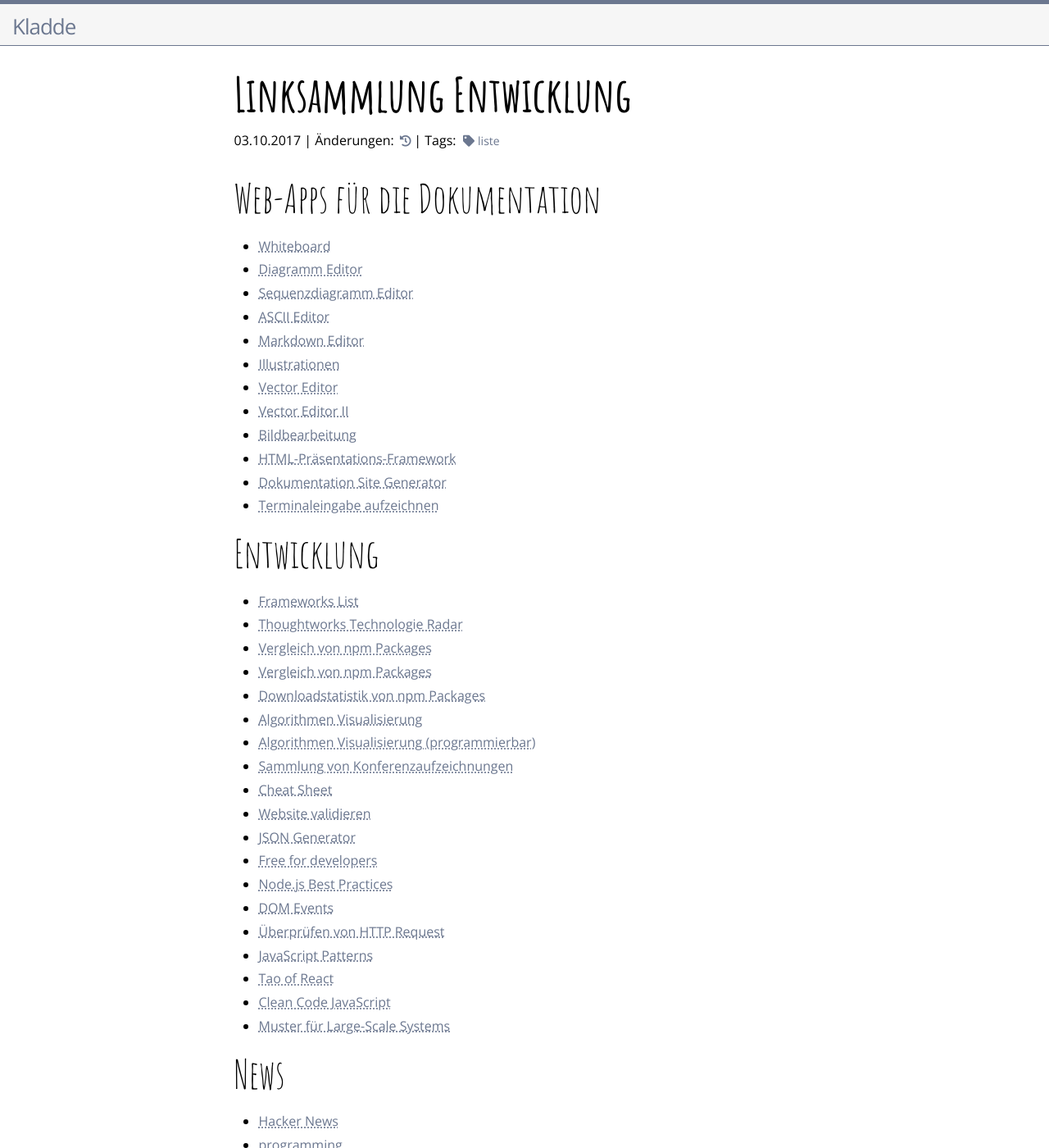
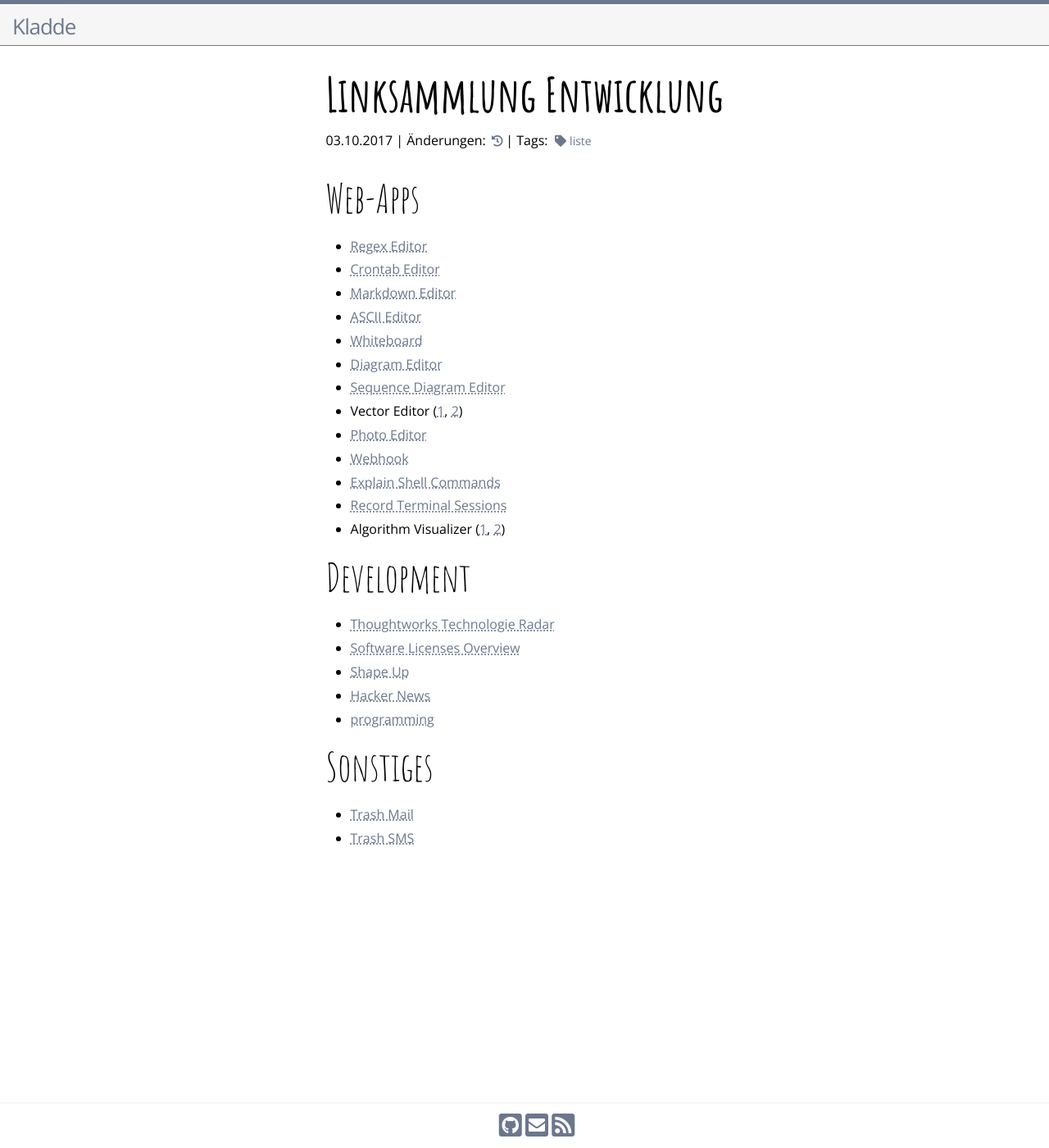
Before and after one commit to chhch/chhch.github.io, a Jekyll site: the page built from _posts/2017-10-03-linksammlung.md, in a window 1280 px wide and 1400 px high. Shown: the whole window at 82% size. Built offline with Jekyll 4.4.1, drawn with Linux system fonts in a browser that asks for light colours; nearby versions of some CDN libraries; our own code applies the rules of GitHub Pages for plain Markdown files; comment, search, counter and statistics services are not loaded; some of the changed text lies outside the part shown.

Commit message:
Update links

```diff
--- a/_posts/2017-10-03-linksammlung.md
+++ b/_posts/2017-10-03-linksammlung.md
@@ -1,91 +1,33 @@
 ---
 title: Linksammlung Entwicklung
-tags: [liste]
+tags: [ liste ]
 ---
 
-## Web-Apps für die Dokumentation
+## Web-Apps
 
+- [Regex Editor](https://regexr.com/)
+- [Crontab Editor](https://crontab.guru/)
+- [Markdown Editor](https://stackedit.io/)
+- [ASCII Editor](http://asciiflow.com/)
 - [Whiteboard](https://excalidraw.com/)
-- [Diagramm Editor](https://www.draw.io/)
-- [Sequenzdiagramm Editor](https://sequencediagram.org/)
-- [ASCII Editor](http://asciiflow.com/)
-- [Markdown Editor](https://stackedit.io/)
-- [Illustrationen](https://icons8.com/vector-creator)
-- [Vector Editor](https://vectr.com/)
-- [Vector Editor II](https://boxy-svg.com/)
-- [Bildbearbeitung](https://www.photopea.com/)
-- [HTML-Präsentations-Framework](https://github.com/hakimel/reveal.js)
-- [Dokumentation Site Generator](https://docsify.js.org)
-- [Terminaleingabe aufzeichnen](https://asciinema.org/)
+- [Diagram Editor](https://www.draw.io/)
+- [Sequence Diagram Editor](https://sequencediagram.org/)
+- Vector Editor ([1](https://vectr.com/), [2](https://boxy-svg.com/))
+- [Photo Editor](https://www.photopea.com/)
+- [Webhook](https://webhook.site/)
+- [Explain Shell Commands](https://explainshell.com)
+- [Record Terminal Sessions](https://asciinema.org/)
+- Algorithm Visualizer ([1](http://visualgo.net/), [2](http://algo-visualizer.jasonpark.me/))
 
-## Entwicklung
+## Development
 
-- [Frameworks List](http://hotframeworks.com/)
 - [Thoughtworks Technologie Radar](https://www.thoughtworks.com/de/radar)
-- [Vergleich von npm Packages](https://npmcompare.com/)
-- [Vergleich von npm Packages](https://moiva.io/)
-- [Downloadstatistik von npm Packages](https://www.npmtrends.com/)
-- [Algorithmen Visualisierung](http://visualgo.net/)
-- [Algorithmen Visualisierung (programmierbar)](http://algo-visualizer.jasonpark.me/)
-- [Sammlung von Konferenzaufzeichnungen](https://talkery.io/)
-- [Cheat Sheet](https://cheat.sh/)
-- [Website validieren](https://webhint.io/scanner/998c33fe-2a05-45ee-99ed-ad6d42606886#Performance)
-- [JSON Generator](https://next.json-generator.com/)
-- [Free for developers](https://free-for.dev/#/)
-- [Node.js Best Practices](https://github.com/goldbergyoni/nodebestpractices)
-- [DOM Events](https://domevents.dev/)
-- [Überprüfen von HTTP Request](https://webhook.site/)
-- [JavaScript Patterns](https://www.patterns.dev/)
-- [Tao of React](https://alexkondov.com/tao-of-react/)
-- [Clean Code JavaScript](https://github.com/ryanmcdermott/clean-code-javascript)
-- [Muster für Large-Scale Systems](https://github.com/binhnguyennus/awesome-scalability#architecture)
-
-## News
-
-- [Hacker News](http://besthackernews.herokuapp.com/#)
+- [Software Licenses Overview](https://tldrlegal.com/)
+- [Shape Up](https://basecamp.com/shapeup)
+- [Hacker News](https://hn.algolia.com/hot)
 - [programming](https://www.reddit.com/r/programming/top/?t=month)
-- [web.dev Blog](https://web.dev/blog/)
-
-## Design
-
-- [Vector Icons](http://www.flaticon.com/)
-- [Icons for everything](https://thenounproject.com/)
-- [Tabler Icons](https://tablericons.com/)
-- [Phosphor Icons](https://phosphoricons.com/)
-- [Free High Quality Images](https://pixabay.com/)
-- [Adobe Color CC](https://color.adobe.com/de/)
-- [UX Best Practices](https://uxmovement.com/)
-- [Illustrationen Menschen](https://undraw.co/illustrations)
-- [Illustrationen Menschen (Vorlagen)](https://www.humaaans.com/)
-- [Schriftgrößen testen](https://type-scale.com/)
-- [CSS Frameworks](https://github.com/troxler/awesome-css-frameworks/blob/master/readme.md)
-- [Bildgröße reduzieren](https://squoosh.app/)
-- [Bildhintergrund entfernen](https://www.remove.bg/)
-- [Laws of UX](https://lawsofux.com/)
-- [Font Pairing](https://fontjoy.com/)
 
 ## Sonstiges
 
-- [Einweg E-Mail-Adressen](https://www.mohmal.com/de)
-- [Einweg SMS-Nummern](https://smsreceivefree.com/)
-- [Have I been pwned?](https://haveibeenpwned.com/)
-- [Passwortstärke testen](https://github.com/dropbox/zxcvbn/issues/210)
-- [Softwarelizenzen](https://tldrlegal.com/)
-- [Softwarelizenzen Tabelle](https://choosealicense.com/appendix/)
-- [Großschreibung englischer Titel](https://titlecaseconverter.com/)
-- [Unicode Tabelle](http://unicode-table.com/)
-- [HTTP Status Diagramm](https://raw.githubusercontent.com/for-GET/http-decision-diagram/master/httpdd.png)
-- [Gesetzte](https://github.com/dwmkerr/hacker-laws)
-- Falsehoods about [Names](https://www.kalzumeus.com/2010/06/17/falsehoods-programmers-believe-about-names/), [Adressen](https://www.mjt.me.uk/posts/falsehoods-programmers-believe-about-addresses/), [Time](https://infiniteundo.com/post/25326999628/falsehoods-programmers-believe-about-time), [Geography](https://wiesmann.codiferes.net/wordpress/?p=15187&lang=en), [Text](https://wiesmann.codiferes.net/wordpress/?p=30296), [Phone Numbers](https://github.com/google/libphonenumber/blob/master/FALSEHOODS.md) and [Shopping](https://wiesmann.codiferes.net/wordpress/?p=22201)
-- [wtfjs](https://github.com/denysdovhan/wtfjs)
-- [professional-programming](https://github.com/charlax/professional-programming#must-read-articles)
-- [Google Play Advanced Search](https://play.gqqnbig.me/)
-- [Shape Up](https://basecamp.com/shapeup)
-- [Ähnliche Papers finden](https://app.litmaps.co/)
-- [Ähnliche Papers finden II](https://www.connectedpapers.com/)
-
-### Artikel und Videos
-
-- [What is Spring Framework?](https://www.marcobehler.com/guides/spring-framework)
-- [Spring Security, demystified](https://www.youtube.com/watch?v=iJ2muJniikY)
-- [ui.dev Videos](https://www.youtube.com/c/uidotdev/videos)
+- [Trash Mail](https://www.mohmal.com/de)
+- [Trash SMS](https://smsreceivefree.com/)
```
